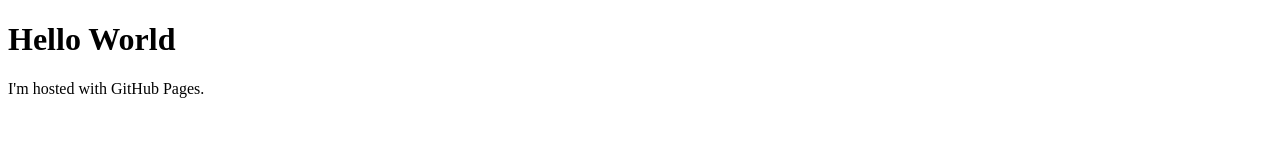
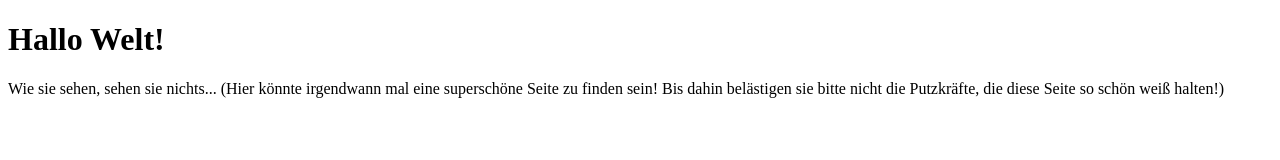
Before and after one commit to Marmania/marmania.github.io, a plain HTML site: page index.html in a window 1280 px wide. Drawn offline with Linux system fonts and the light colour scheme.

Commit message:
Verbesserte Seite
Bis ich Zeit finde, ist dies die Seite.

```diff
--- a/index.html
+++ b/index.html
@@ -1,7 +1,7 @@
 <!DOCTYPE html>
 <html>
   <body>
-    <h1>Hello World</h1>
-    <p>I'm hosted with GitHub Pages.</p>
+    <h1>Hallo Welt!</h1>
+    <p>Wie sie sehen, sehen sie nichts... (Hier könnte irgendwann mal eine superschöne Seite zu finden sein! Bis dahin belästigen sie bitte nicht die Putzkräfte, die diese Seite so schön weiß halten!)</p>
   </body>
 </html>
```
